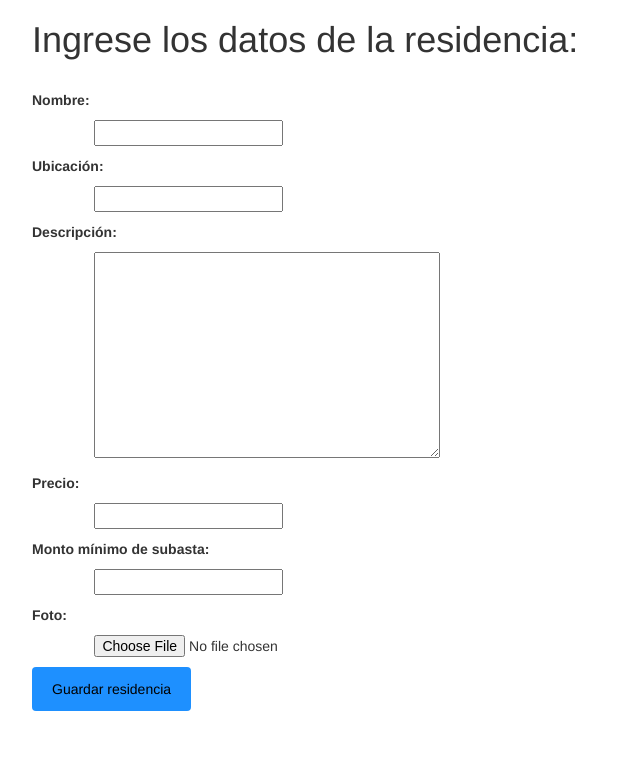
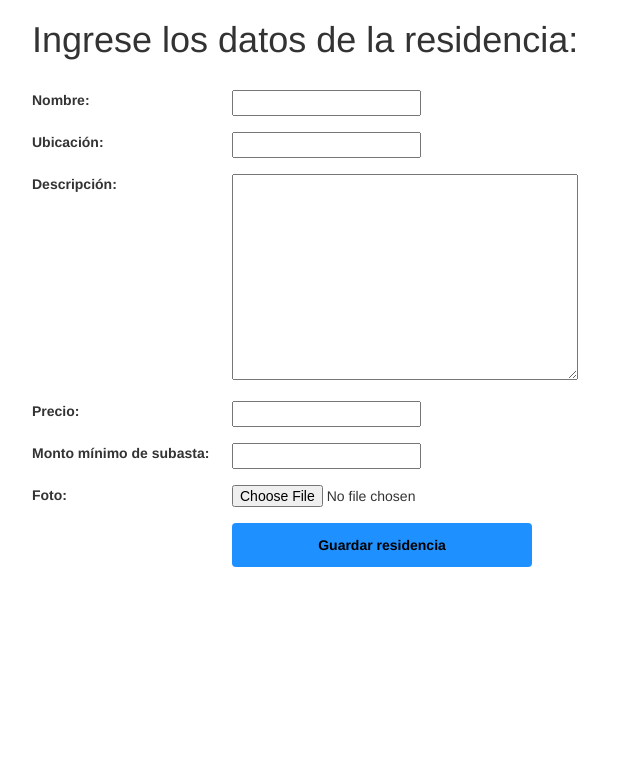
Before and after one commit to bdgarcia/lpcoding_hsh, a Django app: page /alta_residencia/ in a window 1280 px wide. Shown: the part 51-826 px from the top of the page, without its empty margins (0-640 px from the left). After the commit the page ends 618 px from the top, so only its background shows below. Run offline with Django 3.2, Linux system fonts and the light colour scheme; some libraries are stand-ins or nearby versions.

Commit message:
Terminado CSS del formulario de alta de residencias

```diff
--- a/application/static/hsh_css/alta_residencia.css
+++ b/application/static/hsh_css/alta_residencia.css
@@ -1,19 +1,30 @@
 .container-form {
-    padding-left: 2.5%;
-    padding-top:0px;
-    padding-bottom:5%
+    padding-left:2.5%;
+    display: grid;
+    grid-template-columns: 200px 1fr;
+    grid-row-gap:16px;
+    grid-auto-rows:auto;
+}
+
+.titulo{
+    padding-left:2.5%
 }
 
 .container-field{
-    padding-bottom: 10px;
+    font-weight:bold;
+    grid-column: 1 / 2;
+    grid-row:auto/auto;
 }
 
 .container-widget{
-    padding-left: 5%;
-    padding-top: 10px;
+    grid-row:auto/auto;
+    grid-column: 2/3;
 }
 
 .submitButton{
+    font-weight:bold;
+    grid-column:2/3;
+    width: 300px;
     background-color: dodgerblue;
     color: black;
     padding: 12px 20px;
--- a/application/templates/alta_residencia.html
+++ b/application/templates/alta_residencia.html
@@ -10,20 +10,22 @@
 
     {% block content %}
     <link rel="stylesheet" href="{% static 'hsh_css/alta_residencia.css' %}" />
-    <div class=" container-form">
+
+        <div class="titulo">
         <h1>Ingrese los datos de la residencia: </h1><br>
-        <form method="POST" enctype="multipart/form-data">{% csrf_token %}
-            <!--    {{form.as_p}} //queda reemplazado temporalmente por el css-->
+        </div>
+        <form method="POST" enctype="multipart/form-data" class="container-form">{% csrf_token %}
+
             {% for field in form %}
             <div class="container-field">
-                <strong>{{field.label}}: </strong>
-                <div class="container-widget">
-                    {{field}}
-                </div>
+                {{field.label}}:
+            </div>
+            <div class="container-widget">
+                {{field}}
             </div>
             {% endfor %}
+
             <button type='submit' class="submitButton">Guardar residencia</button>
-    </div>
     </form>
     {% endblock %}
 
```
Also changed, not shown: db.sqlite3.
